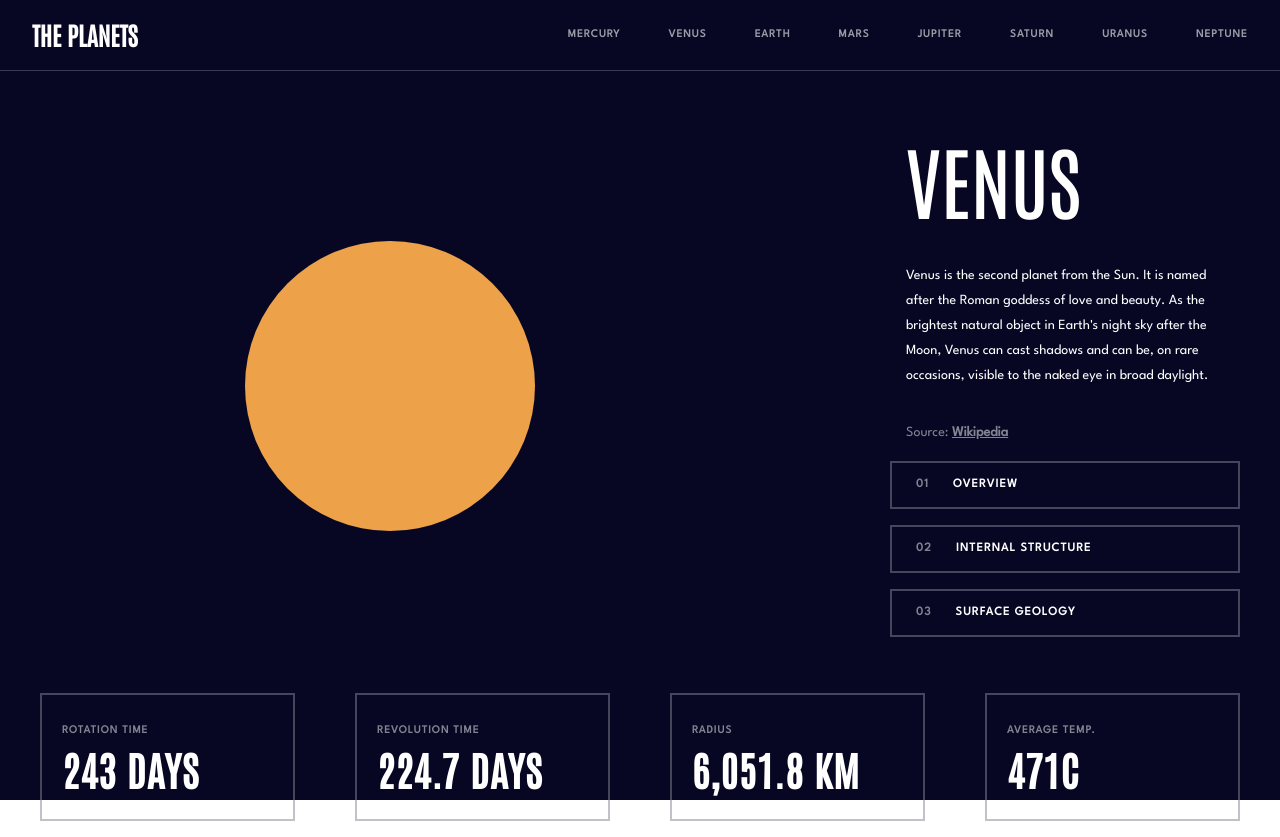
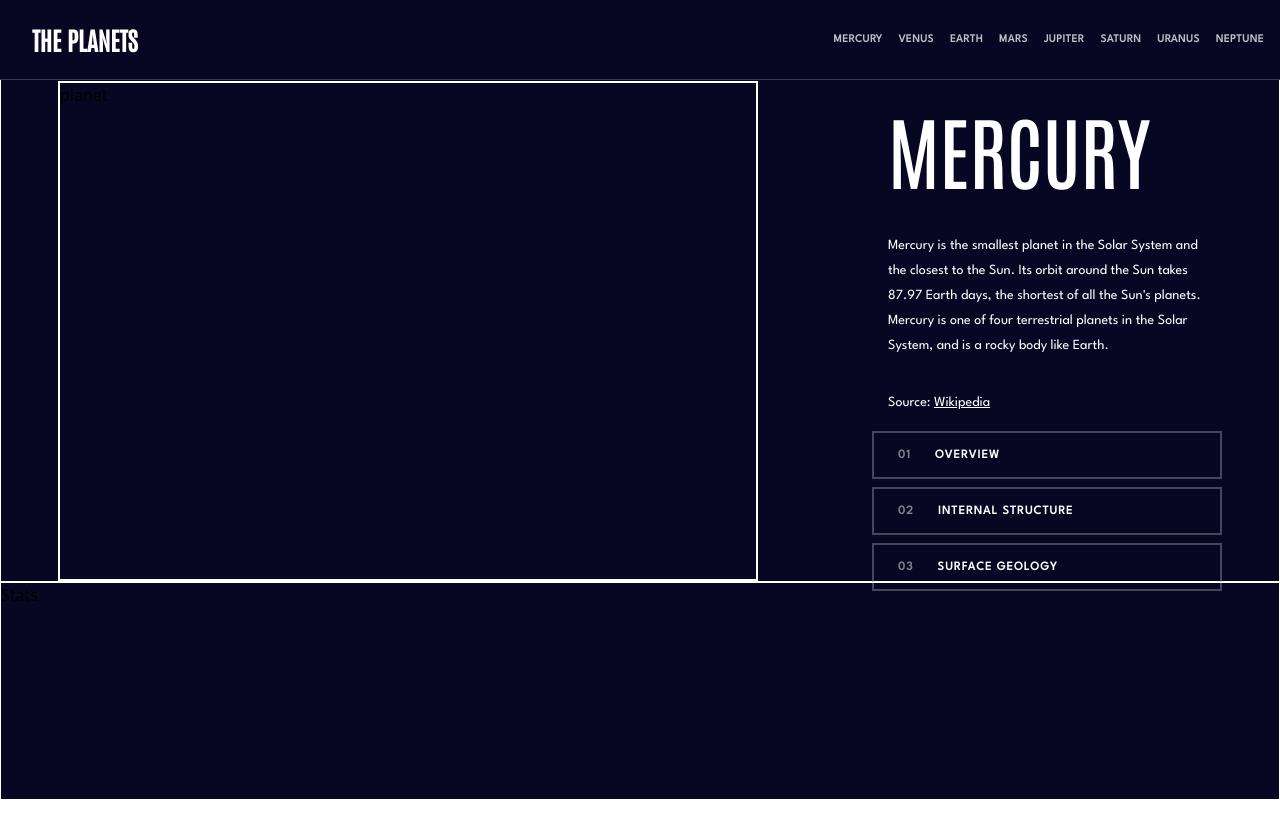
Before and after one commit to hayesdev/planets, a React (Vite) app: page / in a window 1280 px wide. After the commit the page ends 800 px from the top, so only its background shows below. Built offline with nearby package versions, Linux system fonts and the light colour scheme.

Commit message:
changes  component layout

```diff
--- a/src/App.jsx
+++ b/src/App.jsx
@@ -5,13 +5,12 @@ import { planets } from "./constants";
 const App = () => (
   <div className="flex flex-col justify-start items-center w-full h-screen bg-[#070724] relative">
     <Navbar />
-    <section className="flex justify-between w-full py-4 px-10 max-w-7xl mt-6">
-      <Planet planet={planets[1]} />
-      <PlanetInfo planet={planets[1]} />
+    <section className="flex justify-around w-full border border-white">
+      <Planet />
+      <PlanetInfo planet={planets[0]} />
     </section>
-    <section className="flex w-full h-[180px]">
-      <Stats planet={planets[1]} />
-    </section>
+
+    <Stats />
   </div>
 );
 
--- a/src/components/Navbar.jsx
+++ b/src/components/Navbar.jsx
@@ -1,31 +1,16 @@
 import { planets } from "../constants";
 
 const Navbar = () => (
-  <nav className="flex w-full h-[80px] justify-between items-center border-[#FFFFFF]/20 border-b">
+  <nav className="flex w-full h-[80px] justify-between items-center border-[#FFFFFF]/20 border-b fixed bg-[#070724]">
     <h1 className="uppercase font-antonio font-semibold text-[25px] ml-8 my-4  text-[#FFFFFF] cursor-pointer">
       The Planets
     </h1>
-    <svg
-      xmlns="http://www.w3.org/2000/svg"
-      fill="none"
-      viewBox="0 0 24 24"
-      strokeWidth={1.5}
-      stroke="currentColor"
-      className="w-6 h-6 xs:hidden inline-block"
-    >
-      <path
-        strokeLinecap="round"
-        strokeLinejoin="round"
-        d="M3.75 6.75h16.5M3.75 12h16.5m-16.5 5.25h16.5"
-      />
-    </svg>
-
-    <div className="flex xs:flex-row">
+    <div className="flex">
       {planets.map(({ name, id }) => (
         <div
           key={id}
-          className={`uppercase font-spartan font-bold text-[11px] leading-[25px] tracking-widest ml-12 my-4 h-full text-[#FFFFFF]/60 hover:text-[#FFFFFF] transition-all duration-200 cursor-pointer ${
-            id !== planets.length ? "mr-0" : "mr-8"
+          className={`uppercase font-spartan font-bold text-[11px] leading-[25px] tracking-wider ml-4 my-4 h-full text-[#FFFFFF]/75 hover:text-[#FFFFFF] transition-all duration-200 cursor-pointer ${
+            id !== planets.length ? "mr-0" : "mr-4"
           }`}
         >
           {name}
--- a/src/components/Planet.jsx
+++ b/src/components/Planet.jsx
@@ -1,9 +1,6 @@
-import React from "react";
-
-const Planet = (planet) => (
-  <div className="flex flex-col w-[700px] h-[550px] justify-center items-center text-white">
-    {/* TODO: make planets dynamic */}
-    <div className={`w-[290px] h-[290px] bg-[#EDA249] rounded-full z-0`}></div>
+const Planet = () => (
+  <div className="flex flex-col w-[700px] h-[500px] justify-start items-start mt-[80px] border-2 border-white">
+    planet
   </div>
 );
 
--- a/src/components/PlanetInfo.jsx
+++ b/src/components/PlanetInfo.jsx
@@ -1,7 +1,8 @@
+import React from "react";
 import Button from "./Button";
 
 const PlanetInfo = ({ planet }) => (
-  <div className="flex flex-col w-[350px] h-[550px] justify-start items-start ml-10">
+  <div className="flex flex-col w-[350px] h-[500px] justify-start items-start mt-[80px]">
     <h1 className="text-[#FFFFFF] uppercase font-antonio text-[80px] leading-[104px] p-4">
       {planet.name}
     </h1>
@@ -9,17 +10,17 @@ const PlanetInfo = ({ planet }) => (
     <p className="text-[#FFFFFF] font-spartan font-normal text-[14px] leading-[25px] p-4">
       {planet.desc.overview}
     </p>
-    <p className="text-[#FFFFFF]/50 font-spartan font-normal text-[14px] leading-[25px] p-4">
+    <p className="text-[#FFFFFF] font-spartan font-normal text-[14px] leading-[25px] p-4">
       Source:{" "}
-      <a href="www.wikipedia.com" className="font-bold underline">
+      <a href="www.wikipedia.com" className="underline">
         Wikipedia
       </a>
     </p>
     {/* buttons */}
-    <div className="flex flex-col w-full h-[176px] space-y-4">
-      <Button num={"01"} name="overview" color={planet.color} />
-      <Button num={"02"} name="internal structure" color={planet.color} />
-      <Button num={"03"} name="surface geology" color={planet.color} />
+    <div className="flex flex-col w-full h-[176px] space-y-2">
+      <Button num={"01"} name="overview" />
+      <Button num={"02"} name="internal structure" />
+      <Button num={"03"} name="surface geology" />
     </div>
   </div>
 );
--- a/src/components/Stats.jsx
+++ b/src/components/Stats.jsx
@@ -1,34 +1,7 @@
 import React from "react";
 
-// TODO: fix spacing below stats
-
-const Stats = ({ planet }) => (
-  <div className="flex justify-between w-[1200px] h-full mx-auto font-spartan font-bold text-[11px] leading-[25px] tracking-widest text-white">
-    <div className="uppercase flex flex-col justify-center items-start my-4 w-[255px] h-[128px] border-[#838391]/50 border-2 text-[11px] leading-[25px] text-[#FFFFFF]/50 ">
-      <p className="ml-5 text-[11px] leading-[25px]">rotation time</p>
-      <p className="ml-5 text-[40px] text-white font-antonio tracking-tighest leading-[52px]">
-        {planet.rotTime}
-      </p>
-    </div>
-    <div className="uppercase flex flex-col justify-center items-start my-4 w-[255px] h-[128px] border-[#838391]/50 border-2 text-[11px] leading-[25px] text-[#FFFFFF]/50 ">
-      <p className="ml-5 text-[11px] leading-[25px]">revolution time</p>
-      <p className="ml-5 text-[40px] text-white font-antonio tracking-tighest leading-[52px]">
-        {planet.revTime}
-      </p>
-    </div>
-    <div className="uppercase flex flex-col justify-center items-start my-4 w-[255px] h-[128px] border-[#838391]/50 border-2 text-[11px] leading-[25px] text-[#FFFFFF]/50 ">
-      <p className="ml-5 text-[11px] leading-[25px]">radius</p>
-      <p className="ml-5 text-[40px] text-white font-antonio tracking-tighest leading-[52px]">
-        {planet.radius}
-      </p>
-    </div>
-    <div className="uppercase flex flex-col justify-center items-start my-4 w-[255px] h-[128px] border-[#838391]/50 border-2 text-[11px] leading-[25px] text-[#FFFFFF]/50 ">
-      <p className="ml-5 text-[11px] leading-[25px]">average temp.</p>
-      <p className="ml-5 text-[40px] text-white font-antonio tracking-tighest leading-[52px]">
-        {planet.avgTemp}
-      </p>
-    </div>
-  </div>
-);
+const Stats = () => {
+  return <div className="flex w-full h-[300px] border border-white">Stats</div>;
+};
 
 export default Stats;
```
